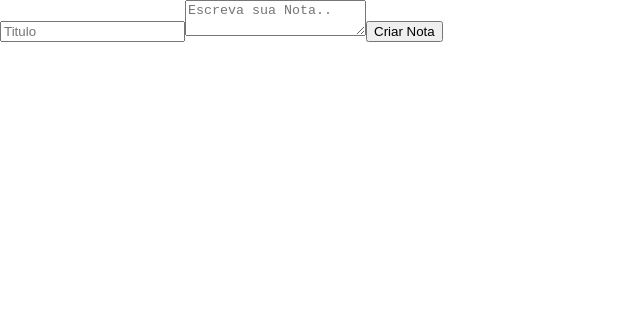
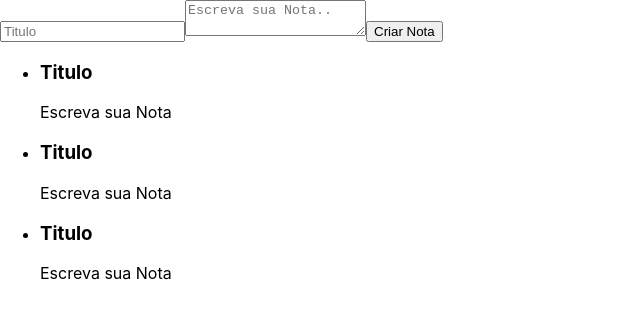
Before and after one commit to limanatalia/react-alura, a React (Create React App) app in the folder ceep/: page / in a window 1280 px wide. Shown: the top 318 px of the page, without its empty margins (0-640 px from the left). Built offline with nearby package versions, Linux system fonts and the light colour scheme; the HTML template or start-up script is replaced by a standard one.

Commit message:
praticando e utilizando plugins

```diff
--- a/ceep/src/App.js
+++ b/ceep/src/App.js
@@ -1,16 +1,18 @@
-import React from 'react';
+import React, { Component } from 'react';
+import ListaDeNotas from './components/ListaDeNotas';
+import FormularioCadastro from './components/FormularioCadastro';
 
-function App() {
-  return (
+class App extends Component {
+  render(){
+    return (
     <section>
-    <form>
-      <input type="text" placeholder="Titulo" />
-      <textarea placeholder="Escreva sua Nota.."/>
-      <button>Criar Nota</button>
-    </form>
+      <FormularioCadastro/>
+      <ListaDeNotas/>
     </section>
 
     );
+  }
+
 }
 
 //react -> lib
--- /dev/null
+++ b/ceep/src/components/CardNota.jsx
@@ -0,0 +1,16 @@
+import React, { Component } from "react";
+
+class CardNota extends Component {
+  render() {
+    return (
+      <section>
+        <header>
+          <h3>Titulo</h3>
+        </header>
+        <p>Escreva sua Nota</p>
+      </section>
+    );
+  }
+}
+
+export default CardNota;
--- /dev/null
+++ b/ceep/src/components/FormularioCadastro.jsx
@@ -0,0 +1,14 @@
+import React, { Component } from 'react';
+
+class FormularioCadastro extends Component {
+  render() {
+    return (
+      <form>
+        <input type="text" placeholder="Titulo" />
+        <textarea placeholder="Escreva sua Nota.." />
+        <button>Criar Nota</button>
+      </form>
+    );
+  }
+}
+export default FormularioCadastro;
--- /dev/null
+++ b/ceep/src/components/ListaDeNotas.jsx
@@ -0,0 +1,22 @@
+import React from "react";
+import { Component } from "react";
+import CardNota from "./CardNota";
+
+class ListaDeNotas extends Component {
+  render() {
+    return (
+      <ul>
+        <li>
+          <CardNota/>
+        </li>
+        <li>
+        <CardNota/>
+        </li>
+        <li>
+        <CardNota/>
+        </li>
+      </ul>
+    );
+  }
+}
+export default ListaDeNotas;
```
